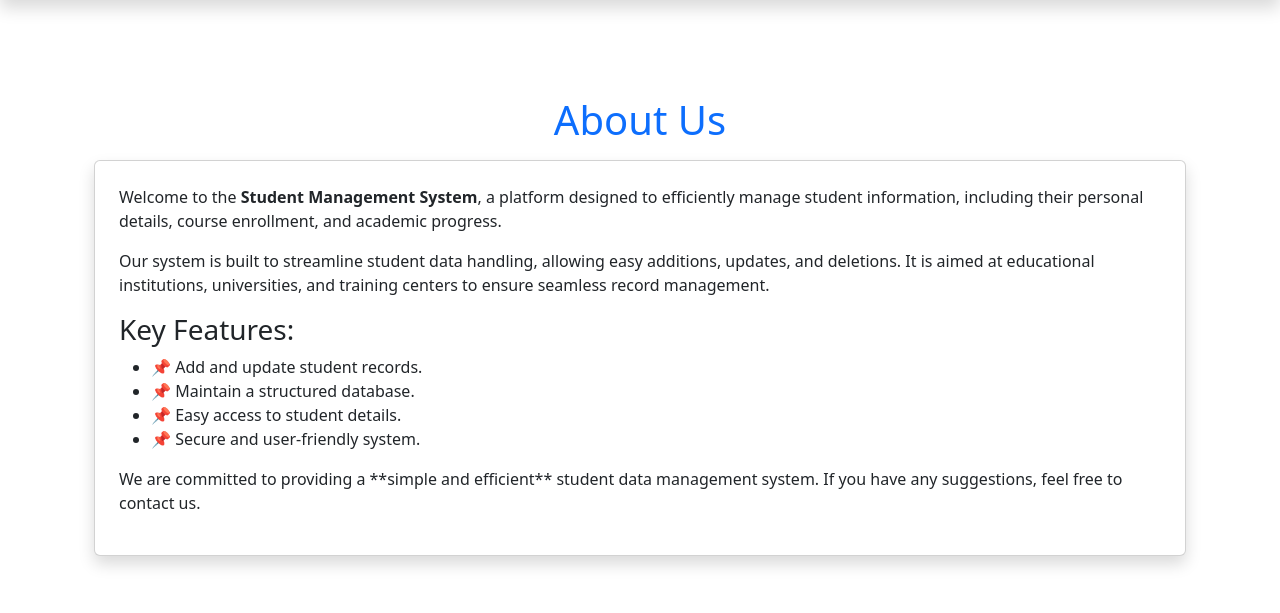
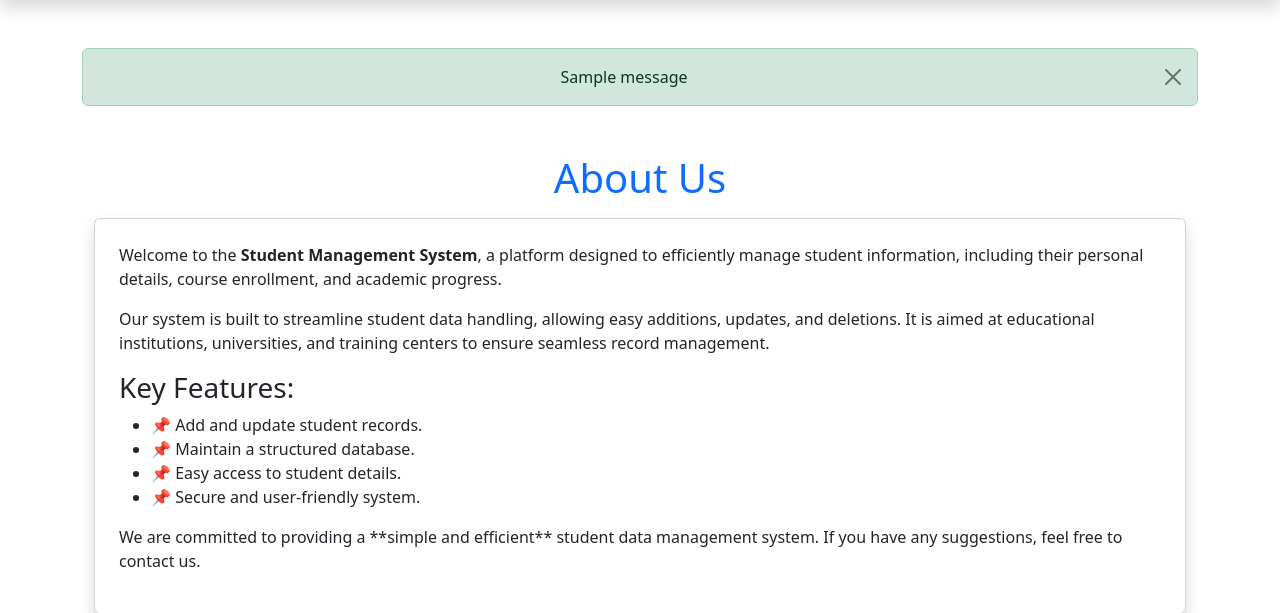
Before and after one commit to AbdullahRFA/Student_management_System_Django_CRUD, a Django app: page /about/ in a window 1280 px wide. Shown: the part 59-672 px from the top of the page. Run offline with Django 5.2, Linux system fonts and the light colour scheme; one stand-in notice (Sample message) is shown.

Commit message:
added message functionality for each activities

```diff
--- a/std_app/views.py
+++ b/std_app/views.py
@@ -1,19 +1,22 @@
-from django.shortcuts import render,HttpResponse,redirect,get_object_or_404
+from django.shortcuts import render, redirect, get_object_or_404
+from django.contrib import messages
 from .models import Student
-# Create your views here.
+
+# Home Page
 def HomePage(request):
     users = Student.objects.all()
-    context={
-        'users':users
-    }
-    return render(request,"std_app/index.html",context)
+    context = {'users': users}
+    return render(request, "std_app/index.html", context)
 
+# About Page
 def AboutUS(request):
-    return render(request,"std_app/about.html")
+    return render(request, "std_app/about.html")
 
+# Services Page
 def Services(request):
-    return render(request,"std_app/services.html")
+    return render(request, "std_app/services.html")
 
+# Add New Student
 def Add_Std(request):
     if request.method == "POST":
         name = request.POST.get("name")
@@ -23,13 +26,17 @@ def Add_Std(request):
         phone = request.POST.get("phone")
         email = request.POST.get("email")
 
-        if name and roll and dept and address and phone and email :
-            user = Student(name=name,roll=roll,dept=dept,address=address,phone=phone,email=email)
+        if name and roll and dept and address and phone and email:
+            user = Student(name=name, roll=roll, dept=dept, address=address, phone=phone, email=email)
             user.save()
+            messages.success(request, "Student added successfully! 🎉")
             return redirect("home")
+        else:
+            messages.error(request, "All fields are required! ❌")
 
-    return render(request,"std_app/add_std.html")
+    return render(request, "std_app/add_std.html")
 
+# Edit Student Details
 def EditStd(request, id):
     user = get_object_or_404(Student, id=id)
 
@@ -41,15 +48,18 @@ def EditStd(request, id):
         user.phone = request.POST.get("phone")
         user.email = request.POST.get("email")
         user.save()
-        return redirect("home")  # Redirect to home after updating
+        messages.success(request, "Student details updated successfully! ✅")
+        return redirect("home")
 
     return render(request, "std_app/update.html", {"user": user})
 
-
+# Delete Student
 def DeleteStd(request, id):
     if request.method == "POST":
         user = get_object_or_404(Student, id=id)
         user.delete()
-        return redirect('home')  # Redirect back to home after deletion
+        messages.success(request, "Student deleted successfully! 🗑️")
+        return redirect('home')
 
+    messages.error(request, "Something went wrong! ❌")
     return redirect('home')
--- a/templates/std_app/base.html
+++ b/templates/std_app/base.html
@@ -82,7 +82,16 @@
 
     <!-- Main Content -->
     <div class="container my-5">
+        {% if messages %}
+        {% for message in messages %}
+            <div class="alert alert-{{ message.tags }} alert-dismissible fade show text-center" role="alert">
+                {{ message }}
+                <button type="button" class="btn-close" data-bs-dismiss="alert" aria-label="Close"></button>
+            </div>
+        {% endfor %}
+    {% endif %}
         {% block content %}
+
         {% endblock content %}
     </div>
 
```
Also changed, not shown: db.sqlite3.
